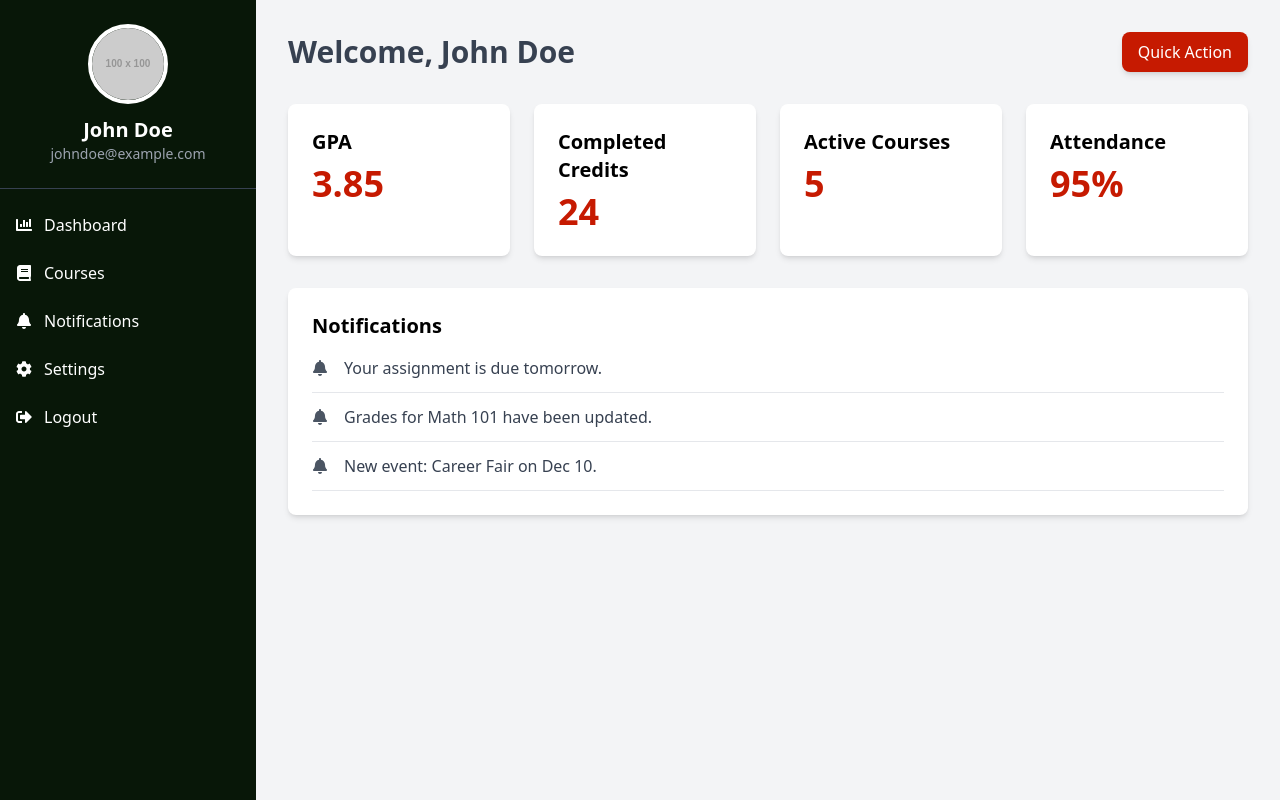
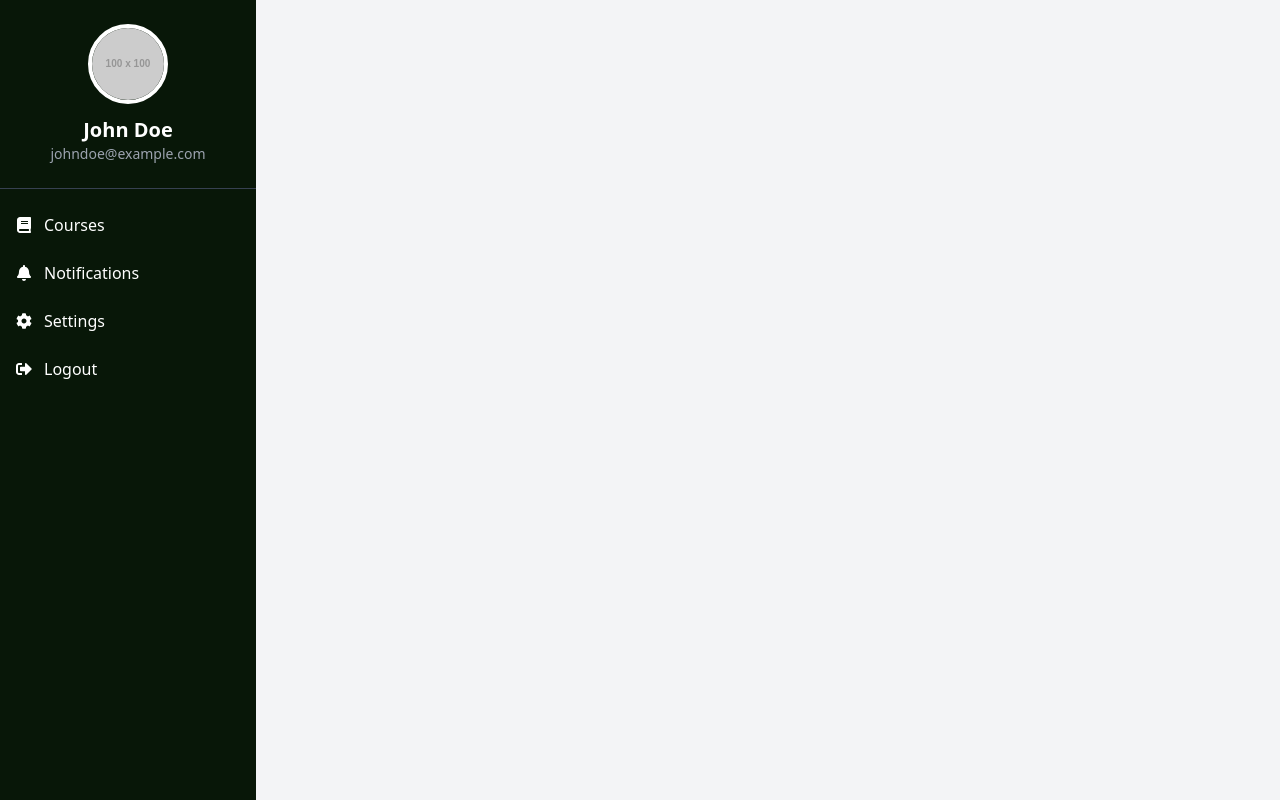
Before and after one commit to jh-jazer/CvSU-System, a React (Vite) app: page /studentdb in a window 1280 px wide. Built offline with nearby package versions, Linux system fonts and the light colour scheme.

Commit message:
fix the studentdb

```diff
--- /dev/null
+++ b/src/StudentdbPages/Courses.jsx
@@ -0,0 +1,10 @@
+const Courses = () => {
+    return (
+      <div className="bg-white p-6 rounded-lg shadow-md">
+        <h1 className="text-2xl font-bold mb-4">Courses</h1>
+        <p>This is the Courses section.</p>
+      </div>
+    );
+  };
+
+  export default Courses;
--- /dev/null
+++ b/src/StudentdbPages/Notifications.jsx
@@ -0,0 +1,10 @@
+const Notifications = () => {
+    return (
+      <div className="bg-white p-6 rounded-lg shadow-md">
+        <h1 className="text-2xl font-bold mb-4">Notifications</h1>
+        <p>This is the Notifications section.</p>
+      </div>
+    );
+  };
+
+  export default Notifications;
--- /dev/null
+++ b/src/StudentdbPages/Settings.jsx
@@ -0,0 +1,10 @@
+const Settings = () => {
+    return (
+      <div className="bg-white p-6 rounded-lg shadow-md">
+        <h1 className="text-2xl font-bold mb-4">Settings</h1>
+        <p>This is the Settings section.</p>
+      </div>
+    );
+  };
+
+  export default Settings;
--- /dev/null
+++ b/src/components/Studentdbcourses.jsx
@@ -0,0 +1,12 @@
+import React from "react";
+
+const Courses = () => {
+  return (
+    <div>
+      <h1 className="text-2xl font-bold">Dashboard</h1>
+      <p>Welcome to the Dashboard!</p>
+    </div>
+  );
+};
+
+export default Courses;
--- a/src/pages/Studentdb.jsx
+++ b/src/pages/Studentdb.jsx
@@ -1,11 +1,8 @@
-// StudentDashboard.jsx
-import React from "react";
-
+import { Link, Outlet } from "react-router-dom";
 import {
-  FaUserGraduate,
+  FaChartBar,
   FaBook,
   FaBell,
-  FaChartBar,
   FaCog,
   FaSignOutAlt,
 } from "react-icons/fa";
@@ -16,12 +13,6 @@ const StudentDashboard = () => {
     email: "johndoe@example.com",
     avatar: "https://via.placeholder.com/100",
   };
-
-  const notifications = [
-    "Your assignment is due tomorrow.",
-    "Grades for Math 101 have been updated.",
-    "New event: Career Fair on Dec 10.",
-  ];
 
   return (
     <div className="min-h-screen bg-gray-100 flex">
@@ -38,21 +29,32 @@ const StudentDashboard = () => {
         </div>
         <nav className="flex-1 mt-4">
           <ul className="space-y-2">
-            <li className="px-4 py-2 flex items-center space-x-3 hover:bg-gray-700 rounded-lg cursor-pointer">
-              <FaChartBar />
-              <span>Dashboard</span>
-            </li>
-            <li className="px-4 py-2 flex items-center space-x-3 hover:bg-gray-700 rounded-lg cursor-pointer">
+            <li>
+              <Link
+                to="courses"
+                className="px-4 py-2 flex items-center space-x-3 hover:bg-gray-700 rounded-lg cursor-pointer"
+              >
                 <FaBook />
                 <span>Courses</span>
+              </Link>
             </li>
-            <li className="px-4 py-2 flex items-center space-x-3 hover:bg-gray-700 rounded-lg cursor-pointer">
+            <li>
+              <Link
+                to="notifications"
+                className="px-4 py-2 flex items-center space-x-3 hover:bg-gray-700 rounded-lg cursor-pointer"
+              >
                 <FaBell />
                 <span>Notifications</span>
+              </Link>
             </li>
-            <li className="px-4 py-2 flex items-center space-x-3 hover:bg-gray-700 rounded-lg cursor-pointer">
+            <li>
+              <Link
+                to="settings"
+                className="px-4 py-2 flex items-center space-x-3 hover:bg-gray-700 rounded-lg cursor-pointer"
+              >
                 <FaCog />
                 <span>Settings</span>
+              </Link>
             </li>
             <li className="px-4 py-2 flex items-center space-x-3 hover:bg-red-600 rounded-lg cursor-pointer mt-auto">
               <FaSignOutAlt />
@@ -64,49 +66,7 @@ const StudentDashboard = () => {
 
       {/* Main Content */}
       <main className="flex-1 p-8">
-        {/* Header */}
-        <header className="flex justify-between items-center mb-8">
-          <h1 className="text-3xl font-bold text-gray-700">Welcome, {user.name}</h1>
-          <button className="px-4 py-2 bg-[#C61A01] text-white rounded-lg shadow-md hover:bg-[#9f1701]">
-            Quick Action
-          </button>
-        </header>
-
-        {/* Academic Overview */}
-        <section className="grid grid-cols-1 md:grid-cols-2 xl:grid-cols-4 gap-6 mb-8">
-          <div className="bg-white shadow-md rounded-lg p-6">
-            <h3 className="text-xl font-semibold mb-2">GPA</h3>
-            <p className="text-4xl font-bold text-[#C61A01]">3.85</p>
-          </div>
-          <div className="bg-white shadow-md rounded-lg p-6">
-            <h3 className="text-xl font-semibold mb-2">Completed Credits</h3>
-            <p className="text-4xl font-bold text-[#C61A01]">24</p>
-          </div>
-          <div className="bg-white shadow-md rounded-lg p-6">
-            <h3 className="text-xl font-semibold mb-2">Active Courses</h3>
-            <p className="text-4xl font-bold text-[#C61A01]">5</p>
-          </div>
-          <div className="bg-white shadow-md rounded-lg p-6">
-            <h3 className="text-xl font-semibold mb-2">Attendance</h3>
-            <p className="text-4xl font-bold text-[#C61A01]">95%</p>
-          </div>
-        </section>
-
-        {/* Notifications */}
-        <section className="bg-white shadow-md rounded-lg p-6">
-          <h3 className="text-xl font-semibold mb-4">Notifications</h3>
-          <ul className="space-y-3">
-            {notifications.map((note, idx) => (
-              <li
-                key={idx}
-                className="flex items-start space-x-4 border-b border-gray-200 pb-3"
-              >
-                <FaBell className="text-gray-600 mt-1" />
-                <p className="text-gray-700">{note}</p>
-              </li>
-            ))}
-          </ul>
-        </section>
+        <Outlet /> {/* This renders the nested route components */}
       </main>
     </div>
   );
```
Also changed, not shown: src/main.jsx (+17 -0 lines). Lines whose indentation alone changed are shown as unchanged.
